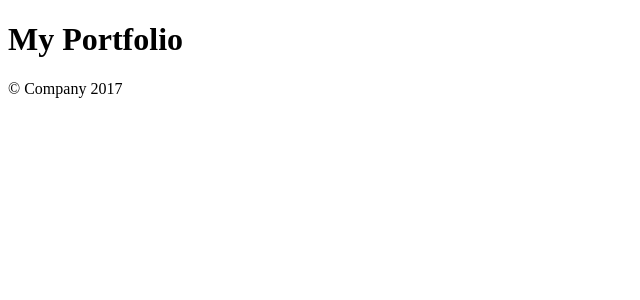
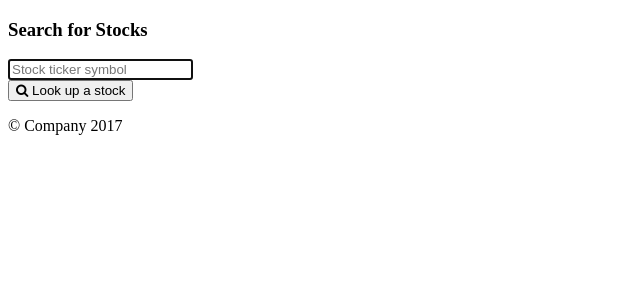
Before and after one commit to duytran21/finance-tracker, a Rails app: page /my_portfolio in a window 1280 px wide. Shown: the part 96-396 px from the top of the page, without its empty margins (0-640 px from the left). Run offline with Rails 7, Linux system fonts and the light colour scheme; the visitor is signed in with stand-in values (Sample User, id 1); style sheets or scripts are compiled from the project's sources; some libraries are stand-ins or nearby versions.

Commit message:
Add stocks and ajax for UI

```diff
--- a/app/assets/javascripts/application.js
+++ b/app/assets/javascripts/application.js
@@ -15,3 +15,11 @@
 //= require twitter/bootstrap
 //= require turbolinks
 //= require_tree .
+
+var hide_spinner = function() {
+	$('#spinner').hide();
+}
+
+var show_spinner = function() {
+	$('#spinner').show();
+}
--- /dev/null
+++ b/app/assets/javascripts/stocks.js
@@ -0,0 +1,26 @@
+var init_stock_lookup;
+
+init_stock_lookup = function() {
+	$('#stock-lookup-form').on('ajax:before', function(event, data, status){
+		show_spinner();
+	});
+	$('#stock-lookup-form').on('ajax:after', function(event, data, status){
+		hide_spinner();
+	});
+	$('#stock-lookup-form').on('ajax:success', function(event, data, status) {
+		$('#stock-lookup').replaceWith(data);
+		init_stock_lookup(); //Why we need to call function again because we need to add a listener
+
+	});
+
+	$('#stock-lookup-form').on('ajax:error', function(event, xhr, status, error) {
+		hide_spinner();
+		$('#stock-lookup-results').replaceWith(' ');
+		$('#stock-lookup-errors').replaceWith('Stock is not found!');
+	});
+}
+
+
+$(document).ready(function() {
+	init_stock_lookup();
+})
--- /dev/null
+++ b/app/assets/stylesheets/custom.css.scss
@@ -0,0 +1,3 @@
+.results-block {
+	display: inline-block;
+}
--- /dev/null
+++ b/app/views/common/_spinner.html.erb
@@ -0,0 +1,3 @@
+<div id="spinner" class="row col-md-12 text-center spinner" style="display: none;">
+	<i class="fa fa-spinner fa-spin fa-2x"></i> Processing...
+</div>
--- a/app/views/layouts/application.html.erb
+++ b/app/views/layouts/application.html.erb
@@ -5,9 +5,11 @@
     <meta http-equiv="X-UA-Compatible" content="IE=Edge,chrome=1">
     <meta name="viewport" content="width=device-width, initial-scale=1.0">
     <title><%= content_for?(:title) ? yield(:title) : "FinanceTracker" %></title>
+    <link rel="stylesheet" href="https://cdnjs.cloudflare.com/ajax/libs/font-awesome/4.7.0/css/font-awesome.min.css">
     <%= csrf_meta_tags %>
 
     <%= stylesheet_link_tag "application", :media => "all" %>
+
 
     <!-- For third-generation iPad with high-resolution Retina display: -->
     <!-- Size should be 144 x 144 pixels -->
--- /dev/null
+++ b/app/views/stocks/_lookup.html.erb
@@ -0,0 +1,28 @@
+<div id="stock-lookup">
+	<h3>Search for Stocks</h3>
+	<%= form_tag search_stocks_path, remote: true, method: :get, id: 'stock-lookup-form' do %>
+	<div class="form-group row no-padding text-center col-md-12">
+		<div class="col-md-10">
+			<%= text_field_tag :stock, params[:stock], placeholder: "Stock ticker symbol", autofocus: true, class: 'form-control search-box input-lg' %>
+
+		</div>
+		<div class="col-md-2">
+			<%= button_tag(type: :submit, class: "btn btn-lg btn-success") do %>
+				<i class="fa fa-search"></i> Look up a stock
+			<% end %>
+		</div>
+	</div>
+
+	<% end %>
+	<%= render 'common/spinner' %>
+	<% if @stock %>
+		<div id="stock-lookup-results" class="well results-block">
+			<strong>Symbol:</strong> <%= @stock.ticker %>
+			<strong>Name:</strong> <%= @stock.name %>
+			<strong>Price:</strong> <%= @stock.price %>
+		</div>
+	<% end %>
+	<div id="stock-lookup-errors">
+
+	</div>
+</div>
--- a/app/views/users/my_portfolio.html.erb
+++ b/app/views/users/my_portfolio.html.erb
@@ -1 +1 @@
-<h1>My Portfolio</h1>
+<%= render 'stocks/lookup' %>
--- a/config/routes.rb
+++ b/config/routes.rb
@@ -4,4 +4,6 @@ Rails.application.routes.draw do
   root 'welcome#index'
 
   get 'my_portfolio', to: "users#my_portfolio"
+
+  get 'search_stocks', to: "stocks#search"
 end
```
Also changed, not shown: app/controllers/stocks_controller.rb (added, +16 -0 lines), app/models/stock.rb (+30 -0 lines).
